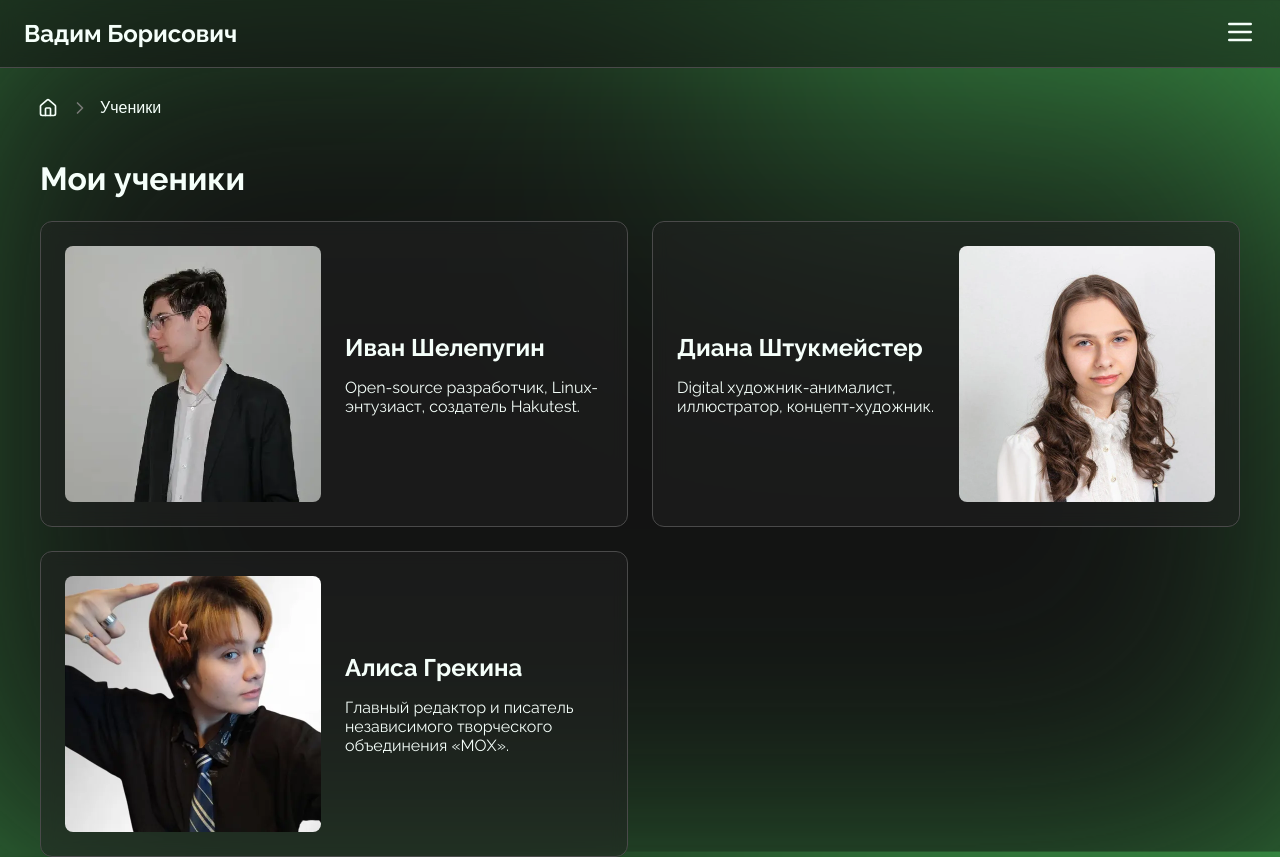
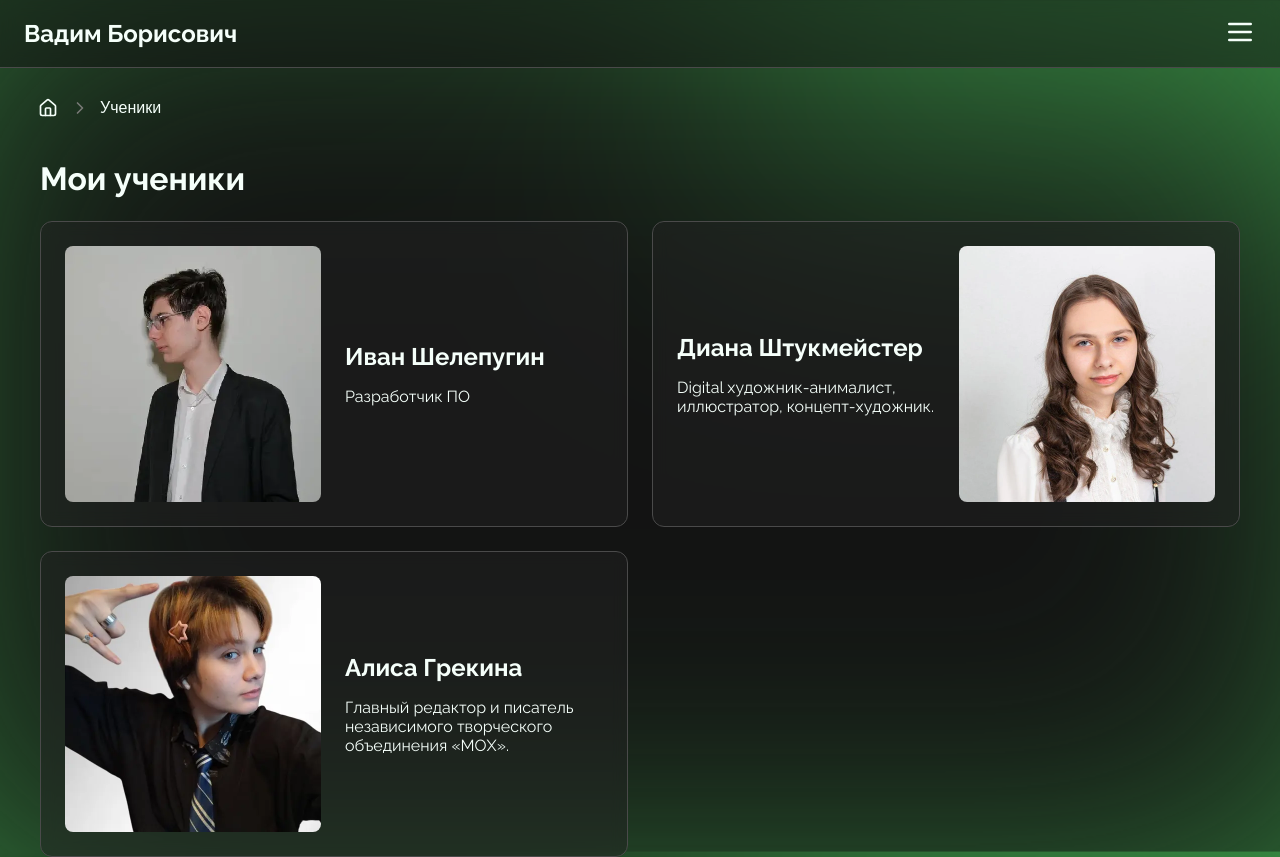
Before and after one commit to svbinf-ru/svbinf.ru, a Next.js app: page /students in a window 1280 px wide. Shown: the top 857 px of the page. Built offline with nearby package versions, Linux system fonts and the light colour scheme.

Commit message:
chore(students): update self description

```diff
--- a/content/students/students.ts
+++ b/content/students/students.ts
@@ -12,9 +12,8 @@ import { Student } from '@/content/utils'
 export const students: Student[] = [
     {
         name: 'Иван Шелепугин',
-        description:
-            'Open-source разработчик, Linux-энтузиаст, создатель Hakutest.',
-        url: 'https://github.com/shelepuginivan',
+        description: 'Разработчик ПО',
+        url: 'https://shelepugin.ru/',
         picture: shelepuginivan,
     },
     {
```
